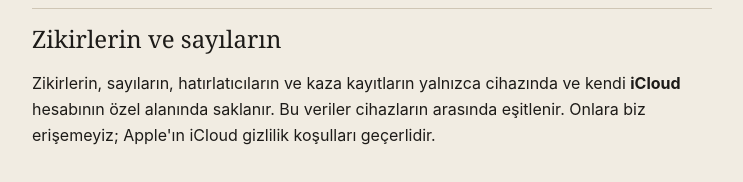
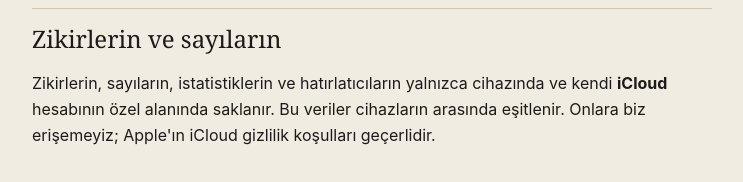
Before and after one commit to erdemsenguler/erdemsenguler.github.io, a plain HTML site: page privacy.html in a window 1280 px wide. Shown: the part 226-408 px from the top of the page, without its empty margins (268-1011 px from the left). Drawn offline with Linux system fonts and the light colour scheme.

Commit message:
Gizlilik: kaza bölümü kaldırıldı
Co-Authored-By: Claude Opus 5.5 <noreply@anthropic.com>

```diff
--- a/privacy.html
+++ b/privacy.html
@@ -23,7 +23,7 @@
 <p><strong>Kısaca: Zikirmatik hiçbir kişisel veri toplamaz.</strong> Reklam yok, analitik yok, hesap yok, takip yok.</p>
 
 <h2>Zikirlerin ve sayıların</h2>
-<p>Zikirlerin, sayıların, hatırlatıcıların ve kaza kayıtların yalnızca cihazında ve kendi <strong>iCloud</strong> hesabının özel alanında saklanır. Bu veriler cihazların arasında eşitlenir. Onlara biz erişemeyiz; Apple'ın iCloud gizlilik koşulları geçerlidir.</p>
+<p>Zikirlerin, sayıların, istatistiklerin ve hatırlatıcıların yalnızca cihazında ve kendi <strong>iCloud</strong> hesabının özel alanında saklanır. Bu veriler cihazların arasında eşitlenir. Onlara biz erişemeyiz; Apple'ın iCloud gizlilik koşulları geçerlidir.</p>
 
 <h2>Konum</h2>
 <p>Namaz vakitlerini göstermeyi ya da "Namazdan sonra tesbihat" özelliğini açarsan, vakitleri hesaplamak için konumun <strong>bir kez</strong> ve yaklaşık olarak alınır. Yaklaşık bir kilometreye yuvarlanır, yalnızca cihazında saklanır ve hiçbir yere gönderilmez. Vakitler cihazında hesaplanır. Konumu yalnızca sen "Konumu güncelle" dediğinde yeniden alırız.</p>
```
